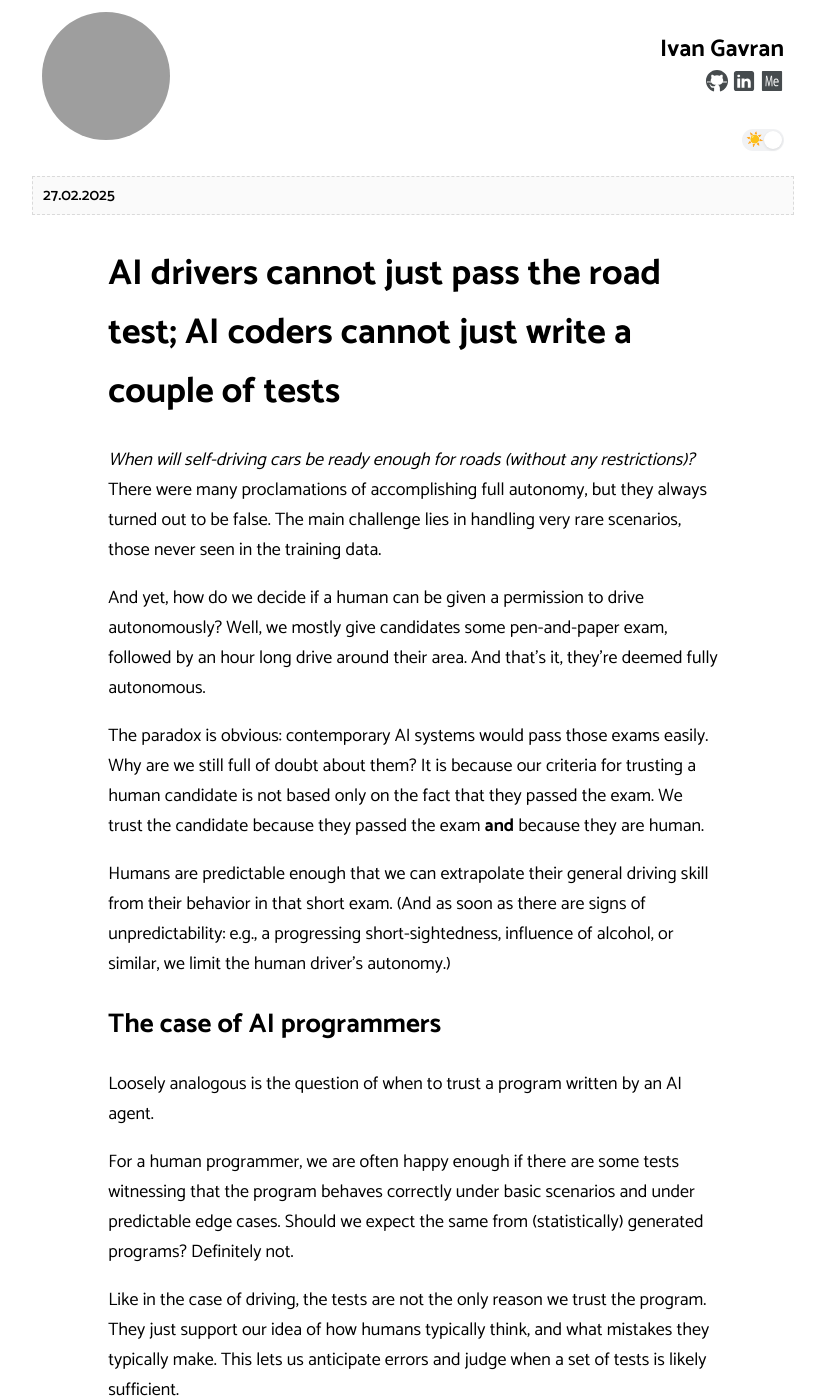
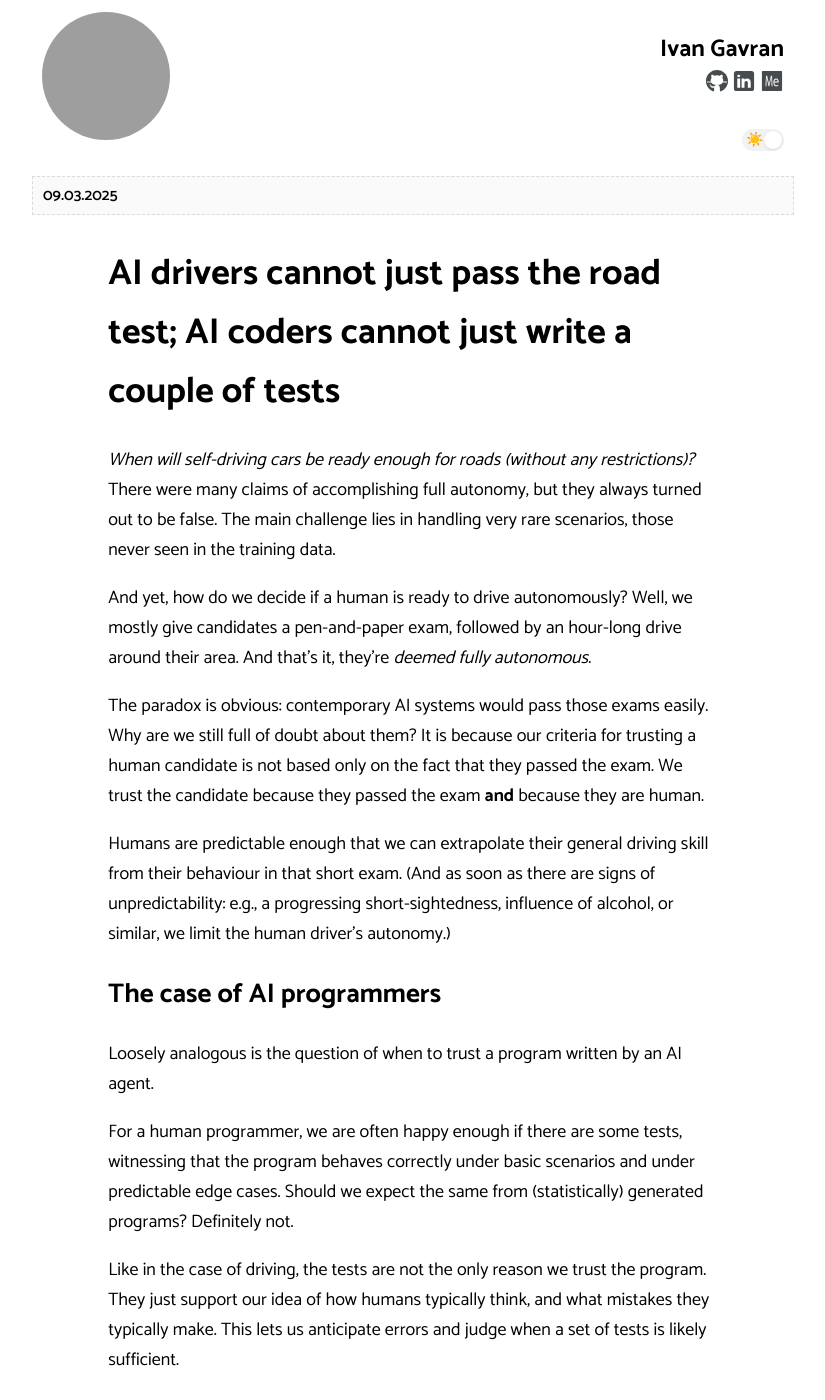
Before and after one commit to ivan-gavran/ivan-gavran.github.io, a Jekyll site: the page built from _posts/2025-03-01-0_robots-road-test.markdown, in a window 1280 px wide and 1400 px high. Shown: the whole window, without its empty margins (227-1052 px from the left). Built offline with Jekyll 4.4.1, drawn with Linux system fonts in a browser that asks for light colours; some of the changed text lies outside the part shown.

Commit message:
incorporated comments by @danwt and @rnbguy

```diff
--- a/_posts/2025-03-01-0_robots-road-test.markdown
+++ b/_posts/2025-03-01-0_robots-road-test.markdown
@@ -1,31 +1,32 @@
 ---
 layout: post
 title:  "AI drivers cannot just pass the road test; AI coders cannot just write a couple of tests"
-date:   2025-02-27T00:00:00+00:00
+date:   2025-03-09T00:00:00+00:00
 tags: []
 published: true
 mathjax: true
 ---
 
 *When will self-driving cars be ready enough for roads (without any restrictions)?*
-There were many proclamations of accomplishing full autonomy, but they always turned out to be false.
+There were many claims of accomplishing full autonomy, but they always turned out to be false.
 The main challenge lies in handling very rare scenarios, those never seen in the training data.
 
-And yet, how do we decide if a human can be given a permission to drive autonomously?
-Well, we mostly give candidates some pen-and-paper exam, followed by an hour long drive around their area.
-And that's it, they're deemed fully autonomous.
+And yet, how do we decide if a human is ready to drive autonomously?
+Well, we mostly give candidates a pen-and-paper exam, followed by an hour-long drive around their area.
+And that's it, they're *deemed fully autonomous*.
 
 The paradox is obvious: contemporary AI systems would pass those exams easily.
 Why are we still full of doubt about them?
 It is because our criteria for trusting a human candidate is not based only on the fact that they passed the exam.
 We trust the candidate because they passed the exam **and** because they are human.
 
-Humans are predictable enough that we can extrapolate their general driving skill from their behavior in that short exam. (And as soon as there are signs of unpredictability: e.g., a progressing short-sightedness, influence of alcohol, or similar, we limit the human driver's autonomy.)
+Humans are predictable enough that we can extrapolate their general driving skill from their behaviour in that short exam. (And as soon as there are signs of unpredictability: e.g., a progressing short-sightedness, influence of alcohol, or similar, we limit the human driver's autonomy.)
 
 ## The case of AI programmers
+
 Loosely analogous is the question of when to trust a program written by an AI agent.
 
-For a human programmer, we are often happy enough if there are some tests witnessing that the program behaves correctly under basic scenarios and under predictable edge cases.
+For a human programmer, we are often happy enough if there are some tests, witnessing that the program behaves correctly under basic scenarios and under predictable edge cases.
 Should we expect the same from (statistically) generated programs? Definitely not.
 
 Like in the case of driving, the tests are not the only reason we trust the program.
@@ -38,9 +39,15 @@ This unpredictability is why AI agents need to give us much stronger assurance o
 For instance, by generating loads of tests.
 Better yet, by creating formal models (e.g., in TLA+, Alloy, or Quint) for the implementation, and connecting the two through [model-generated tests](https://mbt.informal.systems/).
 
-In short, AI coders---like AI drivers---must do far more than their human counterparts, because of our (I believe justified) scepticism of their failure modes.
+In short, AI coders---like AI drivers---must do far more than their human counterparts, because of our scepticism of their failure modes.
+And the scepticism is fully justified, I believe.
 
 ---
-Relevant papers:
- - [Clover: Closed-Loop Verifiable Code Generation](https://arxiv.org/pdf/2310.17807)
- - [Accessible Smart Contracts Verification: Synthesizing Formal Models with Tamed LLMs](https://arxiv.org/pdf/2501.12972)
+
+Relevant links:
+
+- [Clover: Closed-Loop Verifiable Code Generation](https://arxiv.org/pdf/2310.17807) (paper, SAIV 2024)
+- [Accessible Smart Contracts Verification: Synthesizing Formal Models with Tamed LLMs](https://arxiv.org/pdf/2501.12972) (paper, ICST 2025)
+- [Colimit](https://colimit.io/about) (a company that aims at automatically fixing CI bugs)
+- An autonomous car driving into an overturned white truck, [video](https://www.youtube.com/watch?v=X3hrKnv0dPQ)
+- A discussion on the long-tail scenarios (edge-case scenarios) and potential solutions for the problem in the [Wayve's blogpost](https://wayve.ai/thinking/e2e-embodied-ai-solves-the-long-tail/)
```
